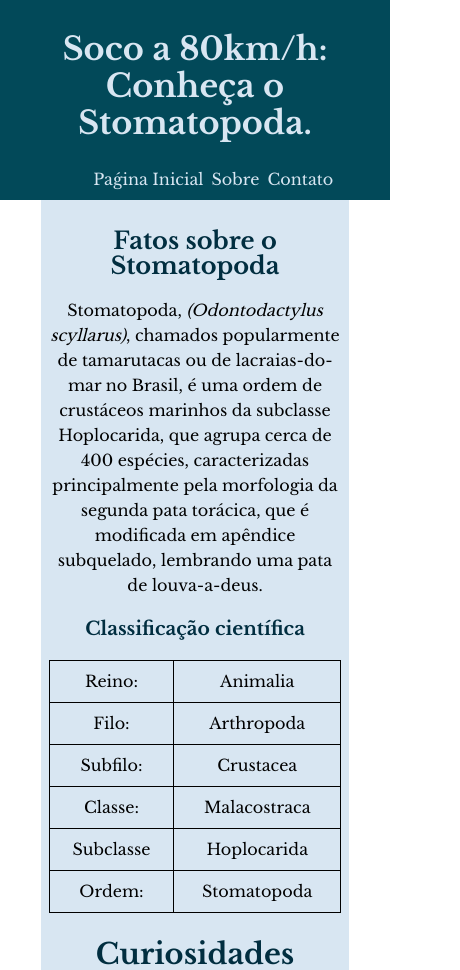
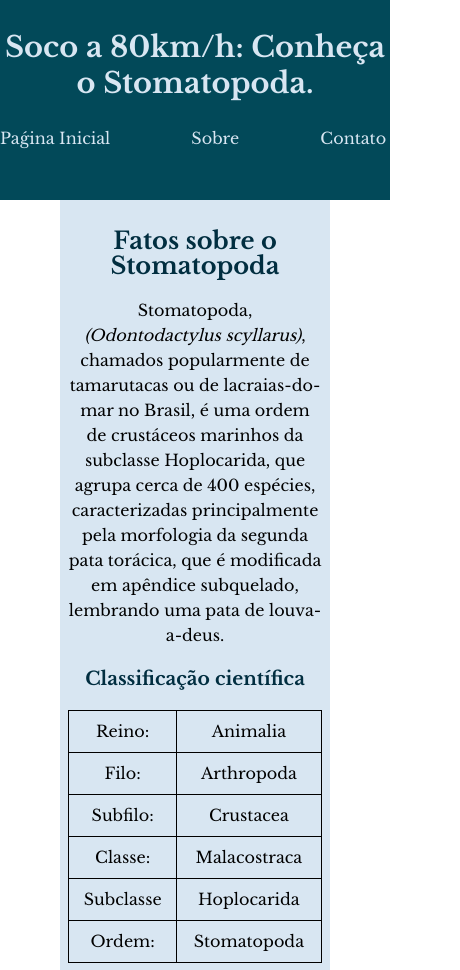
Before and after one commit to kayckhirt/Stomatopoda-compilado, a plain HTML site: page index.html in a window 390 px wide. Shown: the top 970 px of the page, 460 px wide, since content can reach past the window. Drawn offline with nearby package versions, Linux system fonts and the light colour scheme.

Commit message:
responsividade-cabecalho-footer

```diff
--- a/index.html
+++ b/index.html
@@ -7,7 +7,6 @@
     <meta name="viewport" content="width=device-width, initial-scale=1.0">
     <title>Stomatopoda</title>
     <link rel="stylesheet" href="style2.css">
-    <link rel="stylesheet" href="normalize.css">
     <link rel="shortcut icon" href="favicon_io/favicon.ico" type="image/x-icon">
 </head>
 
--- a/style2.css
+++ b/style2.css
@@ -2,6 +2,7 @@
 @import url('https://fonts.googleapis.com/css2?family=Libre+Baskerville:wght@400;700&display=swap');
 *{
     font-family: var(--font);
+
 }
 :root{
     --cor01: #D8E6F2;
@@ -10,18 +11,25 @@
     --cor04: #012E40;
     --font: 'Libre Baskerville';
 }
+body{
+    overflow-x: hidden;
+    padding: 0;
+    margin: 0;
+}
 h2, h3, h4{
     color: var(--cor04);
     font-weight: bold;
 }
 header{
+    height: 200px;
     width: 100%;
-    height: 200px;
+    display: inline-block;
     background-color: #024959;
     padding-top: 10px;
     text-align: center;
     color: var(--cor01);
     box-sizing: border-box;
+
 }
 header h1{
     font-size: 2em
@@ -35,6 +43,7 @@ header ul li{
     display: inline-block;
     margin-top: 2%;
     padding-right: 1%;
+    box-sizing: border-box;
 }
 header a:hover{
     background-color: var(--cor01);
@@ -43,7 +52,7 @@ header a:hover{
     border-radius: 5px;
 }
 main{
-    width: 75%;
+    width: 65%;
     margin: auto;
     background-color: var(--cor01);
     padding: 2%;
@@ -93,10 +102,28 @@ aside a{
     text-decoration: none;
 }
 footer{
-    clear: both;
     background-color: var(--cor04);
     color: var(--cor01);
     width: 100%;
+    max-width: 100vw;
     text-align: center;
-    padding: 35px;
+    padding: 35px 0;
 }
+
+@media screen and (max-width:500px) {
+    header{
+        width: 100%;
+    }
+    header h1{
+        font-size: 1.8em;
+    }
+    .navegacao{
+        display: flex;
+        flex-direction: row;
+        flex-wrap: nowrap;
+        justify-content: space-between;
+        align-content: center;
+        padding: 0;
+
+    }
+}
```
